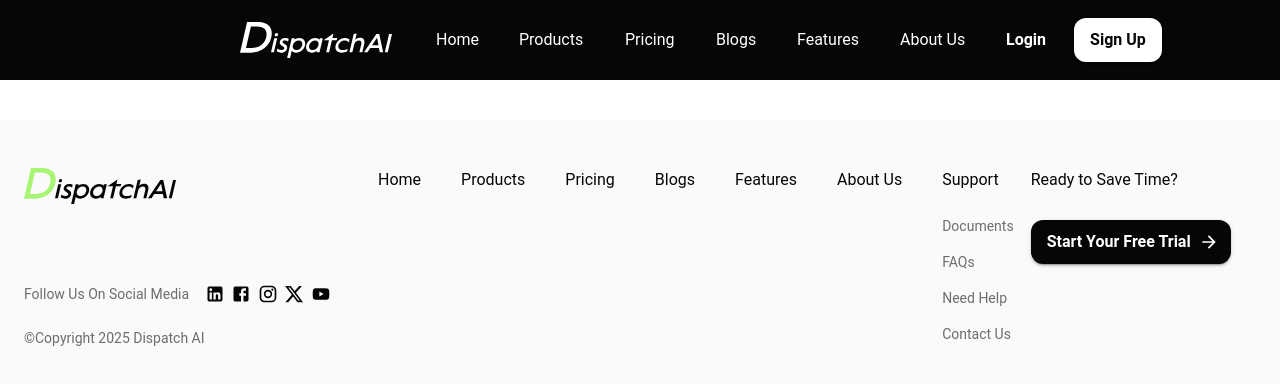
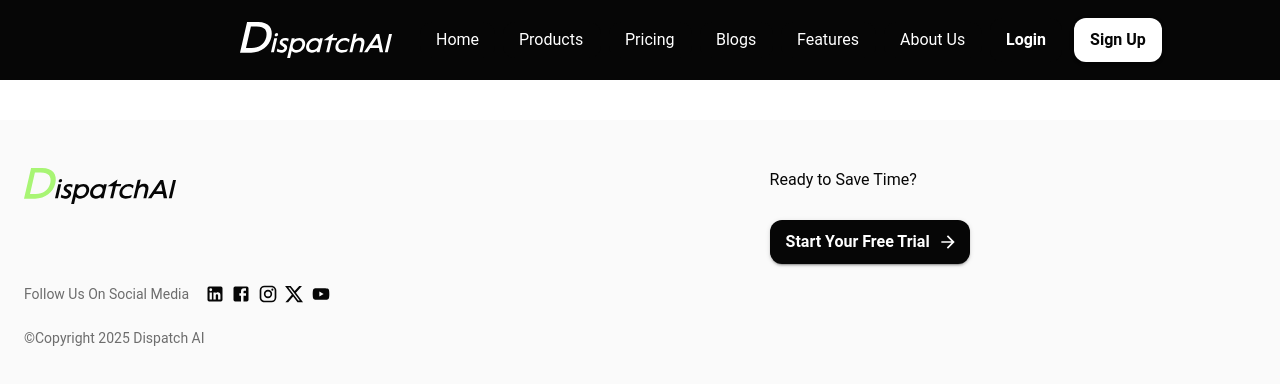
Before and after one commit to Dispatch-AI-com/frontend, a Next.js app: page /features in a window 1280 px wide. Shown: the top 384 px of the page. Built offline with nearby package versions, Linux system fonts and the light colour scheme.

Commit message:
Only display Navlinks above xl to prevent overflow

```diff
--- a/src/components/layout/main-layout/Footer.tsx
+++ b/src/components/layout/main-layout/Footer.tsx
@@ -102,7 +102,7 @@ const CopyrightText = styled(Typography)(({ theme }) => ({
 const NavLinksBox = styled(Box)(({ theme }) => ({
   flex: 7,
   display: 'none',
-  [theme.breakpoints.up('lg')]: {
+  [theme.breakpoints.up('xl')]: {
     display: 'block',
   },
 }));
```
